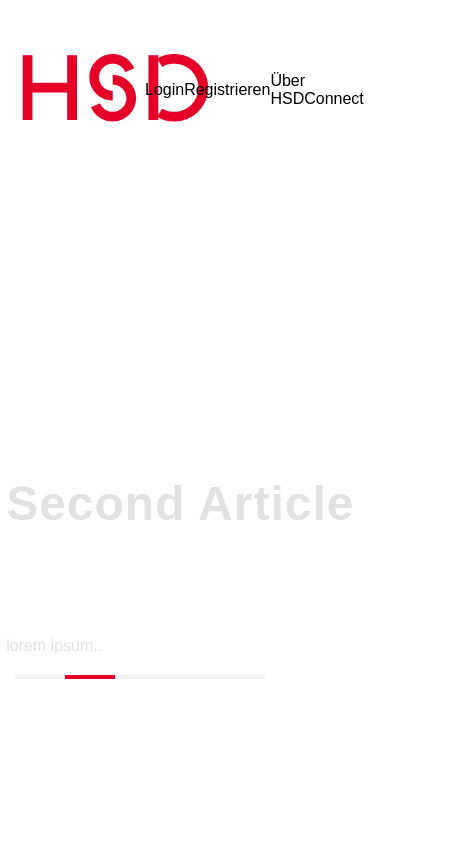
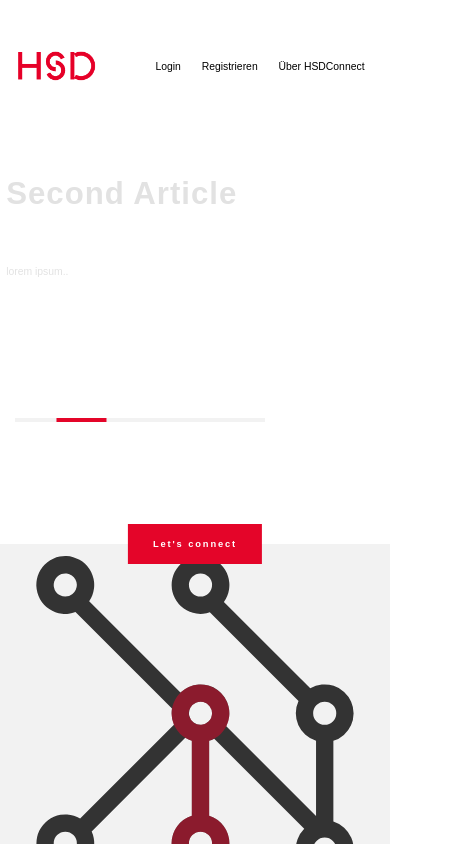
Before and after one commit to chrfs/hsd-connect-2.0-frontend, a Vue app: page / in a window 390 px wide. Shown: the top 844 px of the page, 465 px wide, since content can reach past the window. Built offline with nearby package versions, Linux system fonts and the light colour scheme; the HTML template or start-up script is replaced by a standard one.

Commit message:
responsive HSDCON-12

```diff
--- a/src/App.vue
+++ b/src/App.vue
@@ -10,6 +10,12 @@
 
 body {
   font-size: 1rem;
+  @media (max-width: 1280px) {
+    font-size: 0.8rem;
+  }
+  @media (max-width: 750px) {
+    font-size: 0.65rem;
+  }
 }
 
 * {
@@ -28,8 +34,9 @@ button {
   background-color: #e40529;
   padding: 15px 25px;
   color: white;
-  font-size: 14px;
-  letter-spacing: 0.25em;
+  font-size: 0.9em;
+  letter-spacing: 0.20em;
+  font-weight: bolder;
   cursor: pointer;
 }
 
--- a/src/components/WelcomeHeader.vue
+++ b/src/components/WelcomeHeader.vue
@@ -22,8 +22,14 @@ export default {
 <style lang="scss">
   header{
     padding-top: 50px;
+    padding-bottom: 50px;
+    max-height: 180px;
+    position: absolute;
+    top: 0;
+    width: 100%;
     #header__logo {
-      width: 200px;
+      width: 8em;
+      max-width: 150px;
     }
     #header__menu {
       display: flex;
--- a/src/views/Index.vue
+++ b/src/views/Index.vue
@@ -1,8 +1,9 @@
 <template>
   <section class="container-fluid">
     <main class="row">
-      <div class="col-12 col-md-7 col-lg-6 offset-lg-1 min-height-100vh">
+      <div id="left-side" class="col-12 col-md-7 col-lg-6 offset-lg-1 min-height-100vh">
         <WelcomeHeader></WelcomeHeader>
+        <div class="articles">
           <transition-group :name="'translate-in-out-'+articleSlideDirection" mode="out-in">
               <article class="row" v-show="article.active" v-for="(article, articleIndex) in articles" v-bind:key="articleIndex">
                 <div class="col-12">
@@ -11,10 +12,9 @@
                 </div>
               </article>
           </transition-group>
-        <div id="articles__selector">
             <div id="articles__selector__bars">
+              <span class="articles__selector__bar" v-for="(articleBar, articleBarIndex) in articles" :style="{left: ((articleBarIndex)*articleBarWidth) + 'px', width: articleBarWidth+'px'}" v-bind:key="articleBarIndex"></span>
               <span class="articles__selector__bar article-active" :style="{transform: 'translateX('+((activeArticleIndex)*articleBarWidth) + 'px)', width: articleBarWidth+'px'}"></span>
-            <span class="articles__selector__bar" v-for="(articleBar, articleBarIndex) in articles" :style="{left: ((articleBarIndex)*articleBarWidth) + 'px', width: articleBarWidth+'px'}" v-bind:key="articleBarIndex"></span>
             </div>
         </div>
       </div>
@@ -60,14 +60,13 @@ export default {
       ],
       activeArticleIndex: 0,
       articleBarWidth: 50,
-      articleSlideDirection: 'Right'
+      articleSlideDirection: 'right'
     };
   },
   computed: {},
   methods: {
     showArticle: function(articleIndex){
       this.articleSlideDirection = articleIndex > this.activeArticleIndex ? 'right' : 'left';
-      console.log(this.articleSlideDirection);
       this.articles[this.activeArticleIndex].active = false;
       this.activeArticleIndex = articleIndex;
       this.articles[articleIndex].active = true;
@@ -78,42 +77,59 @@ export default {
         const nextSlide = this.activeArticleIndex+1 >= this.articles.length ? 0 : this.activeArticleIndex+1;
         this.showArticle(nextSlide);
     }, 4000);
-
   },
   components: { WelcomeHeader }
 };
 </script>
 
 <style lang="scss" scoped>
+  section{
+    min-height: 100vh;
+    #left-side {
+        height: 100vh;
+        min-height: 500px;
+        display: flex;
+        flex-direction: column;
+        justify-content: center;
+
+        @media(max-width: 970px){
+          height: calc(100vh - 300px);
+        }
+      .articles {
+        top: 0px;
+        position: relative;
+        height: 300px;
+        display: flex;
         article {
+          top: 0px;
+          position: absolute;
           align-content: center;
-    position: absolute;
-    bottom: 20%;
           transform: translateX(-10);
+          padding-bottom: 20px;
           .article__headline {
-      margin-bottom: 100px;
+            margin: 50px 0px;
           }
           .article__paragraph {
-      margin-bottom: 20px;
+            margin-bottom: 80px;
           }
         }
 
-  #articles__selector {
-      position: absolute;
-      bottom: 20%;
         #articles__selector__bars {
-      position: relative;
+          height: 4px;
+          width: auto;
+          margin-top: auto;
           .articles__selector__bar {
             background: #f2f2f2;
             height: 4px;
-        display: inline-block;
-        position: absolute;
+            float: left;
           }
           .article-active {
             background: #e40529;
             position: absolute;
+            left: 0px;
             z-index: 1;
-        transition: transform .4s cubic-bezier(.12,.41,.27,.16);
+            transition: transform 1.3s cubic-bezier(.12,.41,.27,.16);
+          }
         }
       }
     }
@@ -125,14 +141,22 @@ export default {
         background-image: url('../assets/img/welcome/symbol_connect.svg');
         background-size: cover;
         position: relative;
-      min-height: 50vh;
-      left: 75px;
+        min-height: 300px;
+        transform: translateX(75px);
+        @media (max-width: 970px){
+          transform: translateX(0px);
+        }
       }
 
       #lets-connect__button{
         position: absolute;
         bottom: 20%;
         transform: translateX(-50%);
+        @media (max-width: 970px){
+          bottom: 100%;
+          left: 50%;
+          transform: translate(-50%, 50%);
+        }
       }
     }
 
@@ -161,4 +185,5 @@ export default {
       transform: translateX(10px);
       opacity: 0;
     }
+  }
 </style>
```
Also changed, not shown: src/assets/scss/variables.scss (added). Lines whose indentation alone changed are shown as unchanged.
